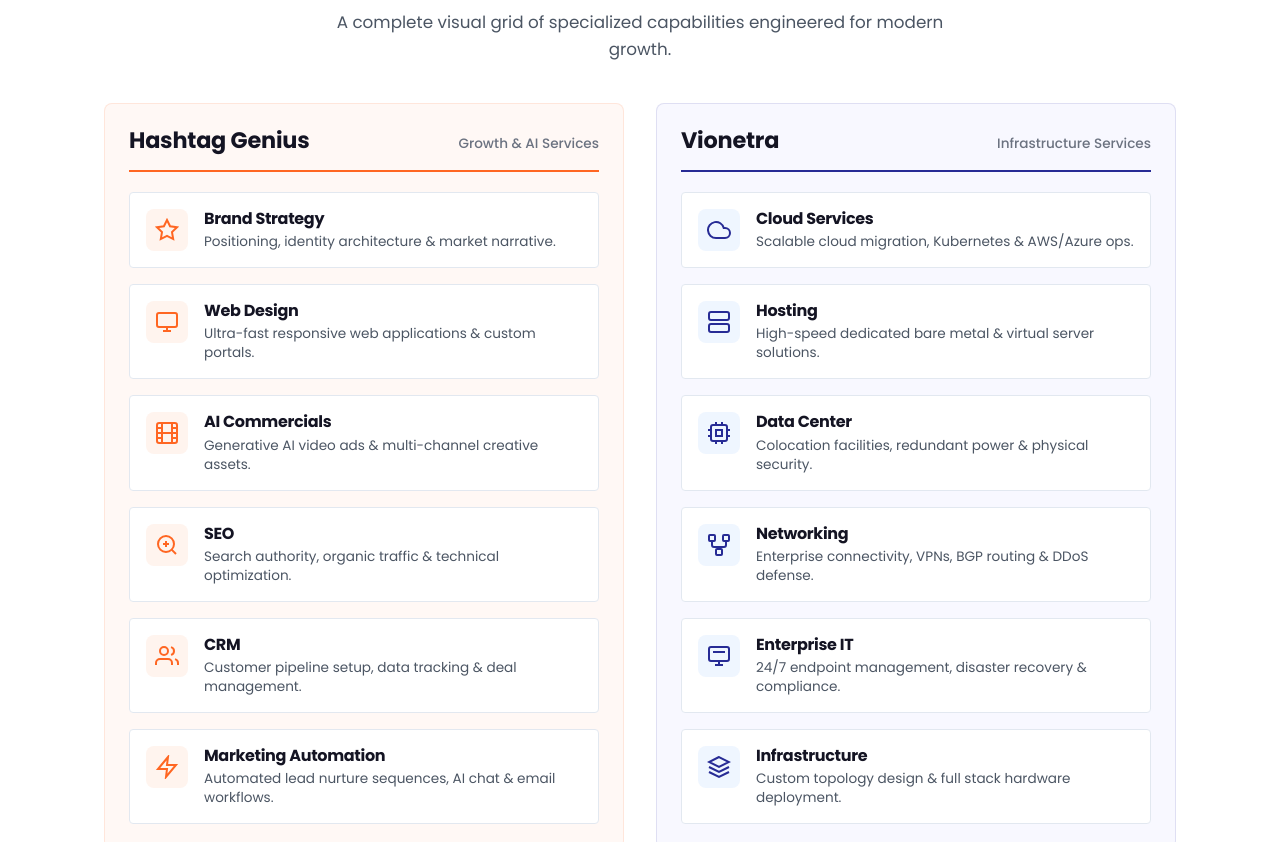
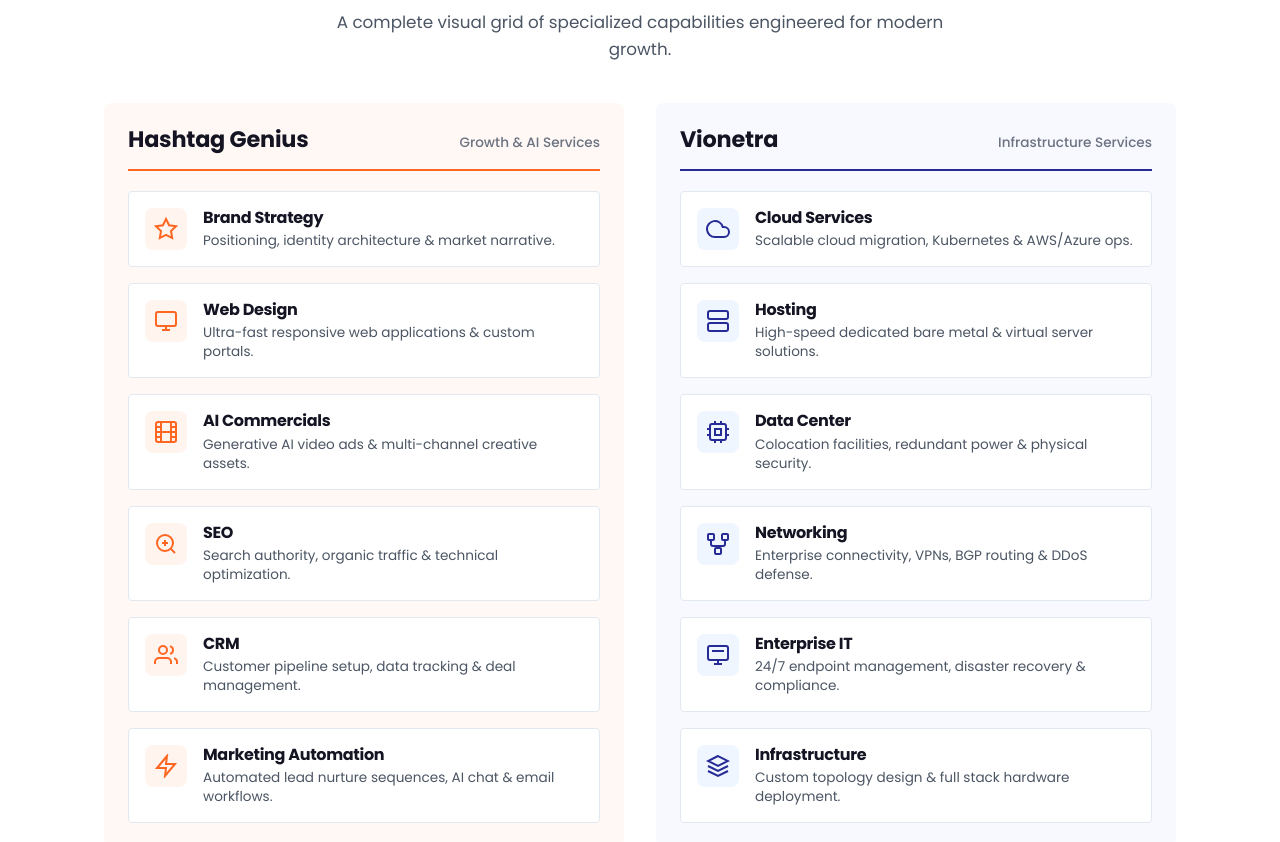
Before and after one commit to DevN25/HashG, a website built with Vite: page index.html in a window 1280 px wide. Shown: the part 1739-2581 px from the top of the page. Built offline with nearby package versions, Linux system fonts and the light colour scheme.

Commit message:
Remove outer borders from services container columns

```diff
--- a/style.css
+++ b/style.css
@@ -760,16 +760,15 @@
 .service-column {
   border-radius: var(--radius-lg);
   padding: 24px;
+  border: none;
 }
 
 .service-column:first-child {
   background-color: var(--brand-orange-tint);
-  border: 1px solid rgba(255, 102, 34, 0.12);
 }
 
 .service-column:last-child {
   background-color: var(--brand-blue-tint);
-  border: 1px solid rgba(41, 41, 152, 0.12);
 }
 
 .column-header {
```
